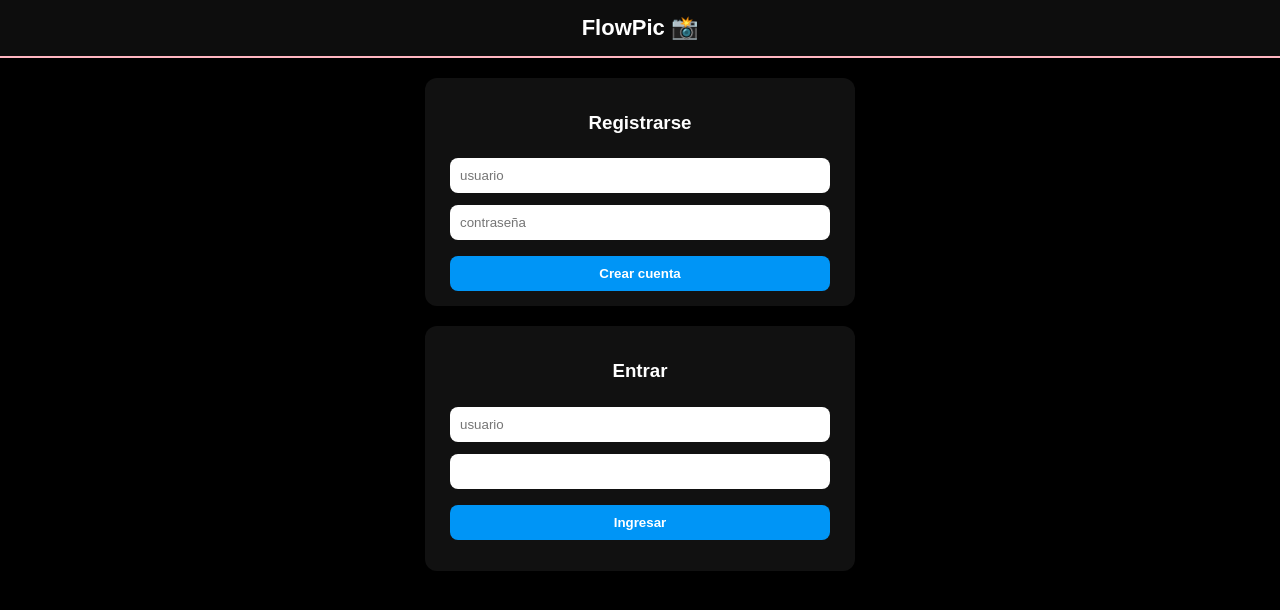
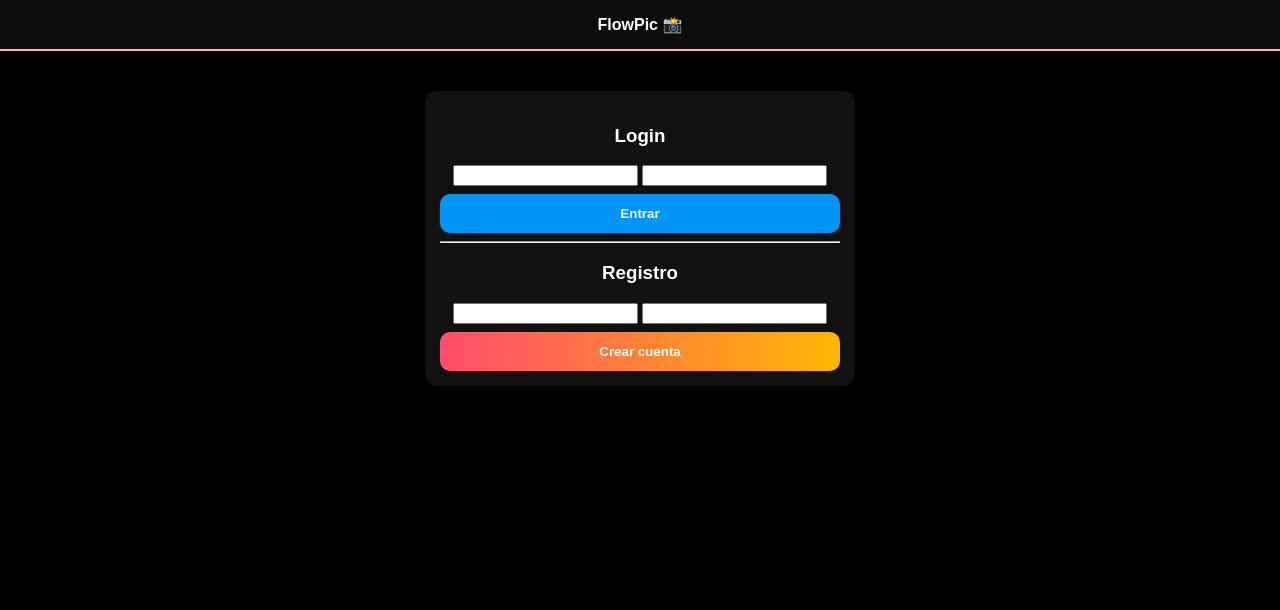
Before and after one commit to miqueilaayelen-jpg/flowpicproyecto1, a FastAPI app: page / in a window 1280 px wide. Shown: the top 610 px of the page. Run offline with FastAPI, Linux system fonts and the light colour scheme; data that the repository does not hold is empty.

Commit message:
Update index.html

```diff
--- a/Flowpic/templates/index.html
+++ b/Flowpic/templates/index.html
@@ -1,145 +1,133 @@
 <!DOCTYPE html>
 <html>
 <head>
+<meta charset="UTF-8">
 <title>FlowPic 📸</title>
-
 <meta name="viewport" content="width=device-width, initial-scale=1.0">
 
 <style>
 body {
-            font-family: Arial, sans-serif;
-            background: #000;
-            margin: 0;
-            color: white;
+    margin:0;
+    font-family: Arial;
+    background:#000;
+    color:white;
 }
 
+/* HEADER */
 .header {
-            background: #0d0d0d;
-            padding: 15px;
-            font-size: 22px;
-            font-weight: bold;
-            border-bottom: 2px solid #ffb6c1;
-            text-align: center;
-        }
-
-        .container {
-            max-width: 900px;
-            margin: auto;
-            padding: 10px;
+    background:#0d0d0d;
+    padding:15px;
+    text-align:center;
+    border-bottom:2px solid #ffb6c1;
+    font-weight:bold;
 }
 
 /* LOGIN */
-        .box {
-            max-width: 400px;
-            margin: 20px auto;
-            background: #111;
-            padding: 15px;
-            border-radius: 12px;
-            text-align: center;
-        }
-
-        input {
-            width: 90%;
-            padding: 10px;
-            margin: 6px 0;
-            border-radius: 8px;
-            border: none;
-        }
-
-        .btn {
-            width: 95%;
-            padding: 10px;
-            background: #0095f6;
-            border: none;
-            color: white;
-            border-radius: 8px;
-            font-weight: bold;
-            cursor: pointer;
+#loginBox {
+    max-width:400px;
+    margin:40px auto;
+    background:#111;
+    padding:15px;
+    border-radius:12px;
+    text-align:center;
 }
 
 /* APP */
-        #app {
-            display: none;
+#app { display:none; }
+
+/* TABS */
+.tabs {
+    display:flex;
+    justify-content:space-around;
+    background:#111;
+    border-bottom:2px solid #222;
 }
 
-        /* UPLOAD (tu estilo original) */
-        .upload-box {
-            background: #0d0d0d;
-            padding: 15px;
-            border-radius: 12px;
-            margin-bottom: 15px;
-            border: 2px solid #ffb6c1;
+.tab {
+    padding:12px;
+    cursor:pointer;
+    font-weight:bold;
 }
 
-        .upload-btn {
-            display: block;
-            background: #0095f6;
-            color: white;
-            padding: 10px;
-            border-radius: 8px;
-            cursor: pointer;
-            font-weight: bold;
-            margin-bottom: 10px;
-            text-align: center;
+.tab.active {
+    color:#ff4d6d;
+    border-bottom:2px solid #ff4d6d;
 }
 
-        #fileInput {
-            display: none;
+/* SECTIONS */
+.section { display:none; padding:10px; }
+.section.active { display:block; }
+
+/* PROFILE HEADER */
+.profile {
+    display:flex;
+    align-items:center;
+    gap:10px;
+    padding:10px;
 }
 
-        button {
-            margin-top: 10px;
-            padding: 10px;
-            width: 100%;
-            background: #0095f6;
-            border: none;
-            color: white;
-            border-radius: 8px;
-            font-weight: bold;
-            cursor: pointer;
+.avatar {
+    width:55px;
+    height:55px;
+    border-radius:50%;
+    border:2px solid #ffb6c1;
+    object-fit:cover;
 }
 
-        /* FEED GRID */
-        #feed {
-            display: grid;
-            grid-template-columns: repeat(3, 1fr);
-            gap: 12px;
+/* POST */
+.post {
+    background:#111;
+    margin:10px auto;
+    max-width:500px;
+    border-radius:12px;
+    overflow:hidden;
 }
 
-        .post {
-            background: #0d0d0d;
-            border-radius: 12px;
-            overflow: hidden;
-            border: 2px solid #ffb6c1;
+.post img { width:100%; }
+
+/* INSTAGRAM BUTTON */
+.ig-btn {
+    width:100%;
+    padding:12px;
+    border:none;
+    border-radius:10px;
+    font-weight:bold;
+    cursor:pointer;
+    margin-top:8px;
 }
 
-        .post img {
-            width: 100%;
-            display: block;
+.btn-blue { background:#0095f6; color:white; }
+.btn-pink { background:linear-gradient(90deg,#ff4d6d,#ffb703); color:white; }
+
+/* INPUT FILE LABEL */
+.upload-label {
+    display:block;
+    padding:12px;
+    background:linear-gradient(90deg,#ff4d6d,#ffb703);
+    border-radius:10px;
+    font-weight:bold;
+    cursor:pointer;
+    text-align:center;
+    margin-bottom:10px;
 }
 
-        .post-info {
-            padding: 10px;
+.upload-label input { display:none; }
+
+.box {
+    max-width:420px;
+    margin:auto;
+    background:#111;
+    padding:15px;
+    border-radius:12px;
+    text-align:center;
 }
 
-        .like-btn {
-            background: none;
-            border: none;
-            color: #0095f6;
-            font-size: 16px;
-            cursor: pointer;
-            padding: 0;
-        }
-
-        .likes {
-            font-weight: bold;
-            margin-top: 5px;
-        }
-
-        @media (max-width: 768px) {
-            #feed {
-                grid-template-columns: 1fr;
-            }
+.like {
+    color:#ff4d6d;
+    font-size:16px;
+    background:none;
+    border:none;
+    cursor:pointer;
 }
 </style>
 </head>
@@ -151,129 +139,187 @@
 <!-- LOGIN -->
 <div id="loginBox">
 
-    <div class="box">
-        <h3>Registrarse</h3>
-        <input id="reg_user" placeholder="usuario">
-        <input id="reg_pass" type="password" placeholder="contraseña">
-        <button class="btn" onclick="register()">Crear cuenta</button>
-    </div>
+    <h3>Login</h3>
+    <input id="user">
+    <input id="pass" type="password">
+    <button class="ig-btn btn-blue" onclick="login()">Entrar</button>
 
-    <div class="box">
-        <h3>Entrar</h3>
-        <input id="user" placeholder="usuario">
-        <input id="pass" type="password">
-        <button class="btn" onclick="login()">Ingresar</button>
-        <p id="msg"></p>
-    </div>
+    <hr>
+
+    <h3>Registro</h3>
+    <input id="reg_user">
+    <input id="reg_pass" type="password">
+    <button class="ig-btn btn-pink" onclick="register()">Crear cuenta</button>
 
 </div>
 
 <!-- APP -->
 <div id="app">
 
-    <div class="container">
+    <!-- TABS -->
+    <div class="tabs">
+        <div class="tab active" onclick="showTab('news')">Noticias</div>
+        <div class="tab" onclick="showTab('profile')">Mi perfil</div>
+    </div>
 
-        <!-- UPLOAD (TU DISEÑO ORIGINAL) -->
-        <div class="upload-box">
+    <!-- NEWS -->
+    <div id="news" class="section active">
+        <div id="feed"></div>
+    </div>
+
+    <!-- PROFILE -->
+    <div id="profile" class="section">
+
+        <div class="profile">
+            <img id="myAvatar" class="avatar" src="/uploads/default.png">
+            <b>@<span id="myUser"></span></b>
+        </div>
+
+        <!-- CAMBIAR FOTO PERFIL -->
+        <div class="box">
+            <h3>Foto de perfil</h3>
+
+            <form id="avatarForm">
+                <label class="upload-label">
+                    📸 Cambiar foto de perfil
+                    <input type="file" name="file" required>
+                </label>
+
+                <button class="ig-btn btn-blue" type="submit">Guardar</button>
+            </form>
+        </div>
+
+        <!-- SUBIR POST DESDE PERFIL -->
+        <div class="box">
+            <h3>Publicar en mi perfil</h3>
 
             <form id="uploadForm">
-
-                <label for="fileInput" class="upload-btn">
-                    + Publicación
+                <label class="upload-label">
+                    ➕ Subir publicación
+                    <input type="file" name="file" required>
                 </label>
 
-                <input id="fileInput" type="file" name="file" accept="image/*" required>
-
-                <button type="submit">Subir</button>
-
+                <button class="ig-btn btn-pink" type="submit">Publicar</button>
             </form>
-
         </div>
 
-        <!-- FEED -->
-        <div id="feed"></div>
-
+        <!-- MIS POSTS -->
+        <div id="myPosts"></div>
     </div>
 
 </div>
 
 <script>
 
-// ---------------- LOGIN ----------------
-async function register() {
+let user=null;
 
-    const username = document.getElementById("reg_user").value;
-    const password = document.getElementById("reg_pass").value;
+// LOGIN
+async function login(){
 
-    await fetch("/register", {
-        method: "POST",
-        headers: {"Content-Type": "application/json"},
-        body: JSON.stringify({ username, password })
+    const res=await fetch("/login",{
+        method:"POST",
+        headers:{"Content-Type":"application/json"},
+        body:JSON.stringify({
+            username:document.getElementById("user").value,
+            password:document.getElementById("pass").value
+        })
     });
 
-    alert("Usuario creado");
-}
+    const data=await res.json();
 
-async function login() {
+    if(data.ok){
 
-    const username = document.getElementById("user").value;
-    const password = document.getElementById("pass").value;
+        user=document.getElementById("user").value;
+        localStorage.setItem("user",user);
 
-    const res = await fetch("/login", {
-        method: "POST",
-        headers: {"Content-Type": "application/json"},
-        body: JSON.stringify({ username, password })
-    });
+        document.getElementById("loginBox").style.display="none";
+        document.getElementById("app").style.display="block";
 
-    const data = await res.json();
+        document.getElementById("myUser").innerText=user;
 
-    if (data.ok) {
-        document.getElementById("loginBox").style.display = "none";
-        document.getElementById("app").style.display = "block";
         loadFeed();
+        loadMyPosts();
+
     } else {
-        document.getElementById("msg").innerText = "Login incorrecto";
+        alert(data.msg);
     }
 }
 
-// ---------------- UPLOAD ----------------
-document.getElementById("uploadForm").addEventListener("submit", async function(e) {
+// REGISTER
+async function register(){
+
+    await fetch("/register",{
+        method:"POST",
+        headers:{"Content-Type":"application/json"},
+        body:JSON.stringify({
+            username:document.getElementById("reg_user").value,
+            password:document.getElementById("reg_pass").value
+        })
+    });
+
+    alert("Cuenta creada");
+}
+
+// TABS
+function showTab(tab){
+
+    document.querySelectorAll(".section").forEach(s=>s.classList.remove("active"));
+    document.querySelectorAll(".tab").forEach(t=>t.classList.remove("active"));
+
+    document.getElementById(tab).classList.add("active");
+    event.target.classList.add("active");
+
+    if(tab==="profile") loadMyPosts();
+}
+
+// UPLOAD POST (DESDE PERFIL)
+document.getElementById("uploadForm").addEventListener("submit",async(e)=>{
     e.preventDefault();
 
-    const formData = new FormData(this);
+    const formData=new FormData(e.target);
+    formData.append("username",localStorage.getItem("user"));
 
-    await fetch("/upload", {
-        method: "POST",
-        body: formData
+    await fetch("/upload",{method:"POST",body:formData});
+
+    e.target.reset();
+    loadFeed();
+    loadMyPosts();
 });
 
-    this.reset();
-    loadFeed();
+// AVATAR
+document.getElementById("avatarForm").addEventListener("submit",async(e)=>{
+    e.preventDefault();
+
+    const formData=new FormData(e.target);
+    formData.append("username",localStorage.getItem("user"));
+
+    const res=await fetch("/set_avatar",{method:"POST",body:formData});
+    const data=await res.json();
+
+    if(data.ok){
+        document.getElementById("myAvatar").src=data.avatar;
+    }
 });
 
-// ---------------- FEED ----------------
-async function loadFeed() {
+// FEED
+async function loadFeed(){
 
-    const res = await fetch("/feed");
-    const data = await res.json();
+    const res=await fetch("/feed");
+    const data=await res.json();
 
-    const feed = document.getElementById("feed");
-    feed.innerHTML = "";
+    const feed=document.getElementById("feed");
+    feed.innerHTML="";
 
-    data.images.forEach(post => {
+    data.images.forEach(p=>{
 
-        const div = document.createElement("div");
-        div.className = "post";
+        const div=document.createElement("div");
+        div.className="post";
 
-        div.innerHTML = `
-            <img src="${post.url}" />
-
-            <div class="post-info">
-                <button class="like-btn" onclick="likePost('${post.name}')">
-                    ❤️ Like
-                </button>
-
-                <div class="likes">❤️ ${post.likes} likes</div>
+        div.innerHTML=`
+            <img src="${p.url}">
+            <div style="padding:10px;">
+                <b>@${p.user}</b><br>
+                <button class="like" onclick="likePost('${p.name}')">❤️ ${p.likes}</button>
             </div>
         `;
 
@@ -281,15 +327,38 @@ async function loadFeed() {
     });
 }
 
-// ---------------- LIKE ----------------
-async function likePost(name) {
-    await fetch("/like/" + name, { method: "POST" });
+// MIS POSTS
+async function loadMyPosts(){
+
+    const res=await fetch("/feed");
+    const data=await res.json();
+
+    const box=document.getElementById("myPosts");
+    box.innerHTML="";
+
+    data.images
+        .filter(p=>p.user===user)
+        .forEach(p=>{
+
+        const div=document.createElement("div");
+        div.className="post";
+
+        div.innerHTML=`
+            <img src="${p.url}">
+            <div style="padding:10px;">
+                ❤️ ${p.likes}
+            </div>
+        `;
+
+        box.appendChild(div);
+    });
+}
+
+// LIKE
+async function likePost(name){
+    await fetch("/like/"+name,{method:"POST"});
     loadFeed();
 }
-
-// auto refresh
-loadFeed();
-setInterval(loadFeed, 3000);
 
 </script>
 
```
Lines whose indentation alone changed are shown as unchanged.
